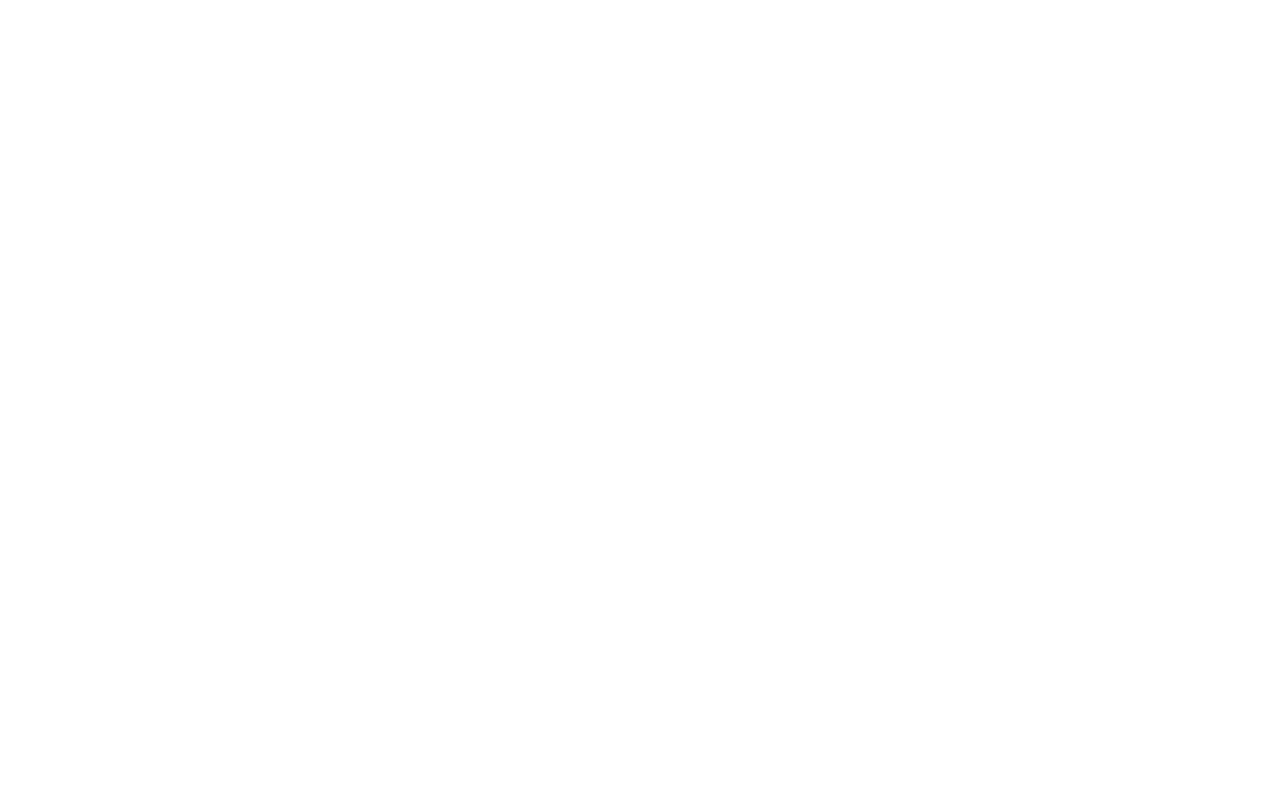
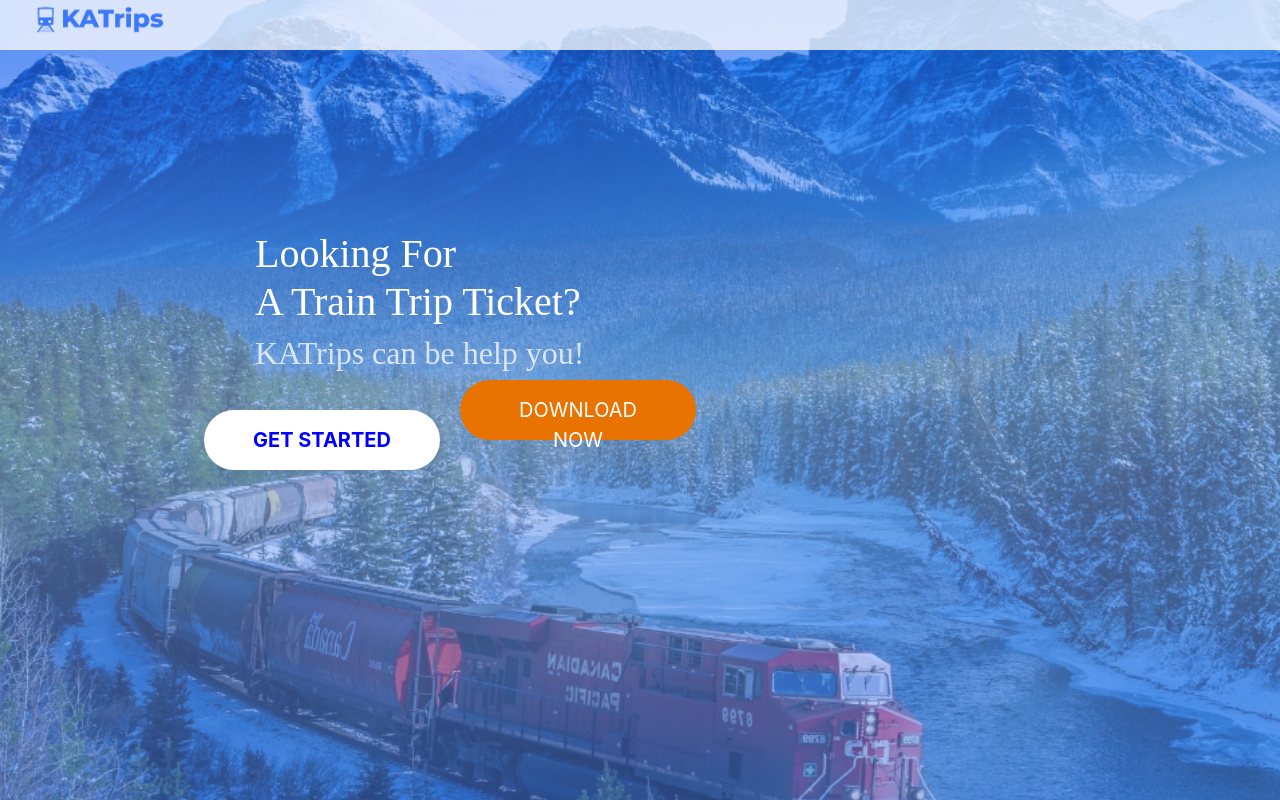
Before and after one commit to arthara/KATrips-frontend, a React (Create React App) app: page / in a window 1280 px wide. Shown: the top 800 px of the page. Built offline with nearby package versions, Linux system fonts and the light colour scheme.

Commit message:
Perubahan lagi

```diff
--- a/public/index.html
+++ b/public/index.html
@@ -24,7 +24,7 @@
       work correctly both with client-side routing and a non-root public URL.
       Learn how to configure a non-root public URL by running `npm run build`.
     -->
-    <title>KATrips</title>
+    <title>KATrips Web</title>
   </head>
   <body>
     <noscript>You need to enable JavaScript to run this app.</noscript>
--- a/src/App.js
+++ b/src/App.js
@@ -10,7 +10,7 @@
   return (
     <BrowserRouter>
       <Switch>
-          <Route exact path='/Home'component={Home}/>
+          <Route exact path='/'component={Home}/>
           <Route exact path='/About'component={About}/>
           <Route exact path='/Login'component={Login}/>
           <Route exact path='/Register'component={RegisterForm}/>
--- a/src/Containers/About.js
+++ b/src/Containers/About.js
@@ -12,7 +12,7 @@
             <img src={logo} class="logo" alt="Logo"/>;
 			<li><Link to ='/Login'>Sign in</Link></li>
 			<li><Link to ='/About'>About</Link></li>
-			<li><Link to ='/Home'>Home</Link></li>
+			<li><Link to ='/'>Home</Link></li>
 		</ul>
 
 		<div class="kotakTengah">
--- a/src/Containers/Home.js
+++ b/src/Containers/Home.js
@@ -16,7 +16,7 @@
                         }/>
                         <li><Link to ='/Login'>Sign in</Link></li>
                         <li><Link to ='/About'>About</Link></li>
-                        <li><Link to ='/Home'>Home</Link></li>
+                        <li><Link to ='/'>Home</Link></li>
                     </ul>
 
                <div className="tengah">
```
